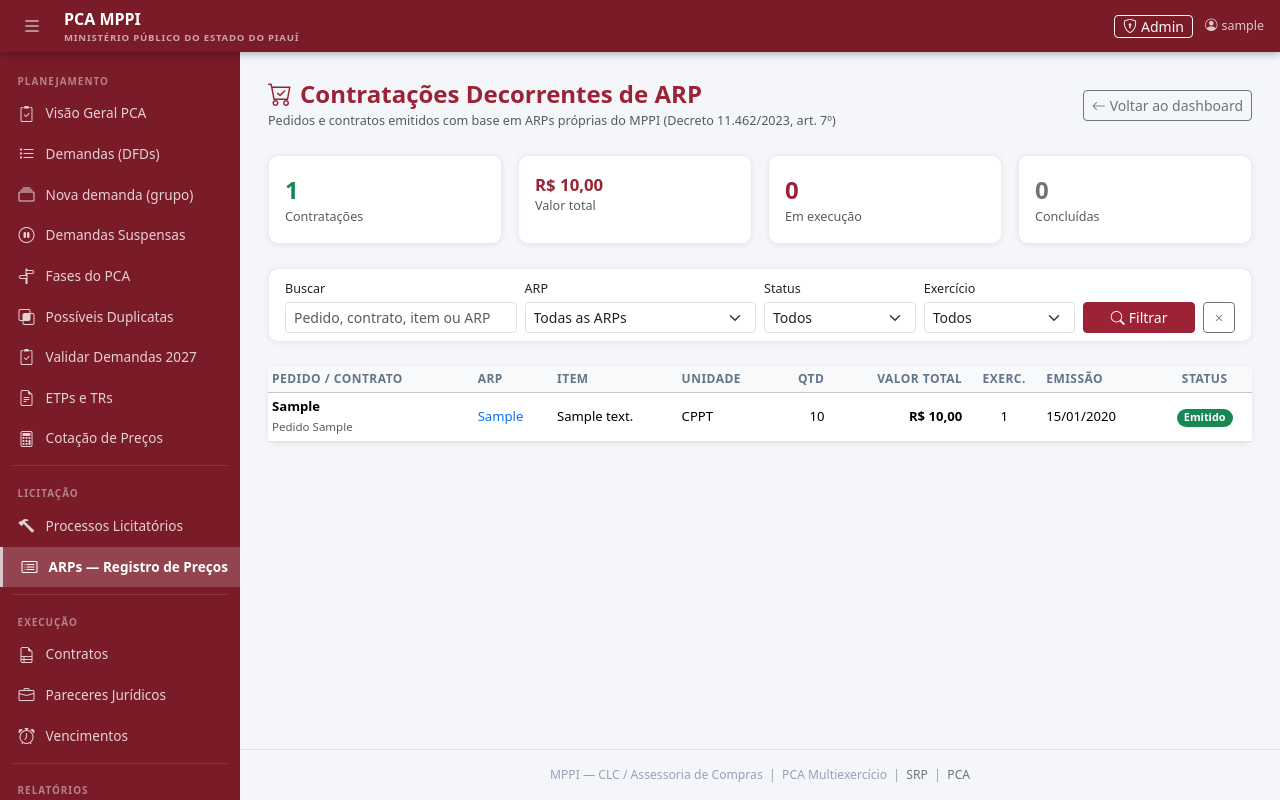
After one commit to Thiago-Nog84/pca-multiexercicio-backend, a Django app: page /srp/contratacoes/ in a window 1280 px wide. The commit adds this page. Run offline with Django 5.2, Linux system fonts and the light colour scheme; a user stored in the database is signed in; tables that the repository leaves empty hold one stand-in row (values such as "Sample post"); parts of the project's set-up code (start-up, migrations or seed data) failed here and were passed over.

Commit message:
feat(srp): pagina de contratacoes decorrentes no lugar do admin cru

```diff
--- /dev/null
+++ b/apps/srp/templates/srp/contratacoes_decorrentes.html
@@ -0,0 +1,180 @@
+{% extends "srp/base_srp.html" %}
+{% load humanize %}
+
+{% block title %}Contratações Decorrentes — SRP MPPI{% endblock %}
+
+{% block srp_extra_style %}
+.stat-card { border-radius: 10px; border: 1px solid #e8ecf0; }
+.filtro-card { border-radius: 10px; border: 1px solid #e8ecf0; }
+.tabela-contratacoes td { vertical-align: middle; font-size: .82rem; }
+{% endblock %}
+
+{% block content %}
+
+<!-- Cabeçalho -->
+<div class="d-flex align-items-center justify-content-between mb-4 flex-wrap gap-2">
+  <div>
+    <h4 class="fw-bold mb-0" style="color:var(--mppi-azul);">
+      <i class="bi bi-cart-check me-2"></i>Contratações Decorrentes de ARP
+    </h4>
+    <small class="text-muted">
+      Pedidos e contratos emitidos com base em ARPs próprias do MPPI (Decreto 11.462/2023, art. 7º)
+    </small>
+  </div>
+  <a href="{% url 'srp:dashboard' %}" class="btn btn-outline-secondary btn-sm">
+    <i class="bi bi-arrow-left me-1"></i>Voltar ao dashboard
+  </a>
+</div>
+
+<!-- Cards de totais -->
+<div class="row g-3 mb-4">
+  <div class="col-6 col-md-3">
+    <div class="card stat-card p-3 h-100">
+      <div class="fs-4 fw-bold" style="color:#198754;">{{ total }}</div>
+      <div class="text-muted small">Contratações {% if f_arp or f_status or f_exercicio or f_unidade or busca %}(filtradas){% endif %}</div>
+    </div>
+  </div>
+  <div class="col-6 col-md-3">
+    <div class="card stat-card p-3 h-100">
+      <div class="fw-bold" style="color:var(--mppi-vermelho); font-size:1.05rem;">
+        R$&nbsp;{{ valor_total|floatformat:"2g" }}
+      </div>
+      <div class="text-muted small">Valor total</div>
+    </div>
+  </div>
+  <div class="col-6 col-md-3">
+    <div class="card stat-card p-3 h-100">
+      <div class="fs-4 fw-bold text-primary">{{ por_status.em_execucao|default:0 }}</div>
+      <div class="text-muted small">Em execução</div>
+    </div>
+  </div>
+  <div class="col-6 col-md-3">
+    <div class="card stat-card p-3 h-100">
+      <div class="fs-4 fw-bold text-secondary">{{ por_status.concluido|default:0 }}</div>
+      <div class="text-muted small">Concluídas</div>
+    </div>
+  </div>
+</div>
+
+<!-- Filtros -->
+<div class="card filtro-card mb-4">
+  <div class="card-body py-2 px-3">
+    <form method="get" class="row g-2 align-items-end">
+      <div class="col-12 col-md-3">
+        <label class="form-label small mb-1">Buscar</label>
+        <input type="search" name="q" value="{{ busca }}" class="form-control form-control-sm"
+               placeholder="Pedido, contrato, item ou ARP">
+      </div>
+      <div class="col-6 col-md-3">
+        <label class="form-label small mb-1">ARP</label>
+        <select name="arp" class="form-select form-select-sm">
+          <option value="">Todas as ARPs</option>
+          {% for a in arps %}
+            <option value="{{ a.pk }}" {% if f_arp == a.pk|stringformat:"s" %}selected{% endif %}>
+              {{ a.numero_arp }}
+            </option>
+          {% endfor %}
+        </select>
+      </div>
+      <div class="col-6 col-md-2">
+        <label class="form-label small mb-1">Status</label>
+        <select name="status" class="form-select form-select-sm">
+          <option value="">Todos</option>
+          {% for val, label in status_choices %}
+            <option value="{{ val }}" {% if f_status == val %}selected{% endif %}>{{ label }}</option>
+          {% endfor %}
+        </select>
+      </div>
+      <div class="col-6 col-md-2">
+        <label class="form-label small mb-1">Exercício</label>
+        <select name="exercicio" class="form-select form-select-sm">
+          <option value="">Todos</option>
+          {% for ex in exercicios %}
+            <option value="{{ ex }}" {% if f_exercicio == ex|stringformat:"s" %}selected{% endif %}>{{ ex }}</option>
+          {% endfor %}
+        </select>
+      </div>
+      <div class="col-6 col-md-2 d-flex gap-2">
+        <button type="submit" class="btn btn-primary btn-sm flex-fill">
+          <i class="bi bi-search me-1"></i>Filtrar
+        </button>
+        <a href="{% url 'srp:contratacoes_decorrentes' %}" class="btn btn-outline-secondary btn-sm">
+          <i class="bi bi-x"></i>
+        </a>
+      </div>
+    </form>
+  </div>
+</div>
+
+<!-- Tabela -->
+<div class="card arp-card">
+  <div class="card-body p-0">
+    <div class="table-responsive">
+      <table class="table table-hover table-sm mb-0 tabela-contratacoes">
+        <thead class="table-light">
+          <tr>
+            <th>Pedido / Contrato</th>
+            <th>ARP</th>
+            <th>Item</th>
+            <th>Unidade</th>
+            <th class="text-end">Qtd</th>
+            <th class="text-end">Valor total</th>
+            <th class="text-center">Exerc.</th>
+            <th>Emissão</th>
+            <th class="text-center">Status</th>
+          </tr>
+        </thead>
+        <tbody>
+          {% if not contratacoes %}
+          <tr>
+            <td colspan="9" class="text-center text-muted py-4">
+              <i class="bi bi-inbox fs-3 d-block mb-2"></i>
+              Nenhuma contratação decorrente encontrada.
+              {% if f_arp or f_status or f_exercicio or f_unidade or busca %}
+                <a href="{% url 'srp:contratacoes_decorrentes' %}" class="d-block mt-1">Limpar filtros</a>
+              {% endif %}
+            </td>
+          </tr>
+          {% endif %}
+          {% for c in contratacoes %}
+          <tr>
+            <td>
+              <span class="fw-semibold">{{ c.numero_contrato|default:c.numero_pedido }}</span>
+              {% if c.numero_contrato and c.numero_pedido %}
+                <br><span class="text-muted" style="font-size:.72rem;">Pedido {{ c.numero_pedido }}</span>
+              {% endif %}
+            </td>
+            <td>
+              <a href="{% url 'srp:arp_detalhe' c.arp.pk %}" class="text-decoration-none">
+                {{ c.arp.numero_arp }}
+              </a>
+            </td>
+            <td style="max-width:240px;">
+              <div class="text-truncate" style="max-width:240px;" title="{{ c.item_arp.descricao }}">
+                {{ c.item_arp.descricao|truncatechars:55 }}
+              </div>
+            </td>
+            <td>{{ c.unidade_requisitante.sigla|default:"—" }}</td>
+            <td class="text-end">{{ c.quantidade|floatformat:"0g" }}</td>
+            <td class="text-end fw-bold">R$ {{ c.valor_total|floatformat:"2g" }}</td>
+            <td class="text-center">{{ c.exercicio|default:"—" }}</td>
+            <td>{{ c.data_emissao|date:"d/m/Y" }}</td>
+            <td class="text-center">
+              <span class="badge rounded-pill
+                {% if c.status == 'concluido' %}bg-secondary
+                {% elif c.status == 'em_execucao' %}bg-primary
+                {% elif c.status == 'cancelado' %}bg-danger
+                {% else %}bg-success{% endif %}
+                " style="font-size:.68rem;">
+                {{ c.get_status_display }}
+              </span>
+            </td>
+          </tr>
+          {% endfor %}
+        </tbody>
+      </table>
+    </div>
+  </div>
+</div>
+
+{% endblock %}
--- a/apps/srp/templates/srp/dashboard.html
+++ b/apps/srp/templates/srp/dashboard.html
@@ -132,7 +132,7 @@
         R$&nbsp;{{ dim_contratacoes.valor_total|floatformat:"2g" }}
         {% if dim_contratacoes.contratos_api %}· {{ dim_contratacoes.contratos_api }} via API{% endif %}
       </div>
-      <a href="/admin/srp/contratacaodecorrente/" class="stretched-link"></a>
+      <a href="{% url 'srp:contratacoes_decorrentes' %}" class="stretched-link"></a>
     </div>
   </div>
 
--- a/apps/srp/urls.py
+++ b/apps/srp/urls.py
@@ -2,6 +2,7 @@ from django.urls import path
 
 from .views import (
     ARPDetalheView,
+    ContratacoesDecorrentesView,
     DashboardSRPView,
     ImportarARPView,
     SincronizarARPPNCPView,
@@ -12,6 +13,7 @@ app_name = "srp"
 
 urlpatterns = [
     path("", DashboardSRPView.as_view(), name="dashboard"),
+    path("contratacoes/", ContratacoesDecorrentesView.as_view(), name="contratacoes_decorrentes"),
     path("arp/<int:pk>/", ARPDetalheView.as_view(), name="arp_detalhe"),
     path("arp/<int:pk>/sincronizar-pncp/", SincronizarARPPNCPView.as_view(), name="arp_sincronizar_pncp"),
     path("importar/", ImportarARPView.as_view(), name="importar_arp"),
--- a/apps/srp/views.py
+++ b/apps/srp/views.py
@@ -592,3 +592,94 @@ class SRPUnidadeView(View):
             "outras_unidades": todas_unidades,
         }
         return render(request, self.template_name, context)
+
+
+@method_decorator(login_required, name="dispatch")
+class ContratacoesDecorrentesView(View):
+    """
+    Lista as contratações decorrentes de ARPs próprias do MPPI (dimensão 2 do
+    SRP). Substitui o acesso ao admin cru — página com filtros por ARP, status,
+    exercício e unidade, além de totais.
+    """
+
+    template_name = "srp/contratacoes_decorrentes.html"
+
+    def get(self, request):
+        from django.db.models import Sum
+
+        qs = (
+            ContratacaoDecorrente.objects
+            .select_related("arp", "item_arp", "unidade_requisitante")
+            .order_by("-data_emissao", "-criado_em")
+        )
+
+        # Filtros
+        f_arp        = request.GET.get("arp", "")
+        f_status     = request.GET.get("status", "")
+        f_exercicio  = request.GET.get("exercicio", "")
+        f_unidade    = request.GET.get("unidade", "")
+        busca        = request.GET.get("q", "").strip()
+
+        if f_arp:
+            qs = qs.filter(arp_id=f_arp)
+        if f_status:
+            qs = qs.filter(status=f_status)
+        if f_exercicio:
+            qs = qs.filter(exercicio=f_exercicio)
+        if f_unidade:
+            qs = qs.filter(unidade_requisitante__sigla=f_unidade)
+        if busca:
+            qs = qs.filter(
+                Q(numero_pedido__icontains=busca)
+                | Q(numero_contrato__icontains=busca)
+                | Q(item_arp__descricao__icontains=busca)
+                | Q(arp__numero_arp__icontains=busca)
+            )
+
+        # Totais (respeitam os filtros)
+        agregados = qs.aggregate(total=Sum("valor_total"))
+        valor_total = agregados["total"] or 0
+
+        por_status = {
+            linha["status"]: linha["n"]
+            for linha in qs.values("status").annotate(n=models.Count("id"))
+        }
+
+        # Opções de filtro
+        arps_com_contratacoes = (
+            AtaRegistroPrecos.objects
+            .filter(contratacoes_decorrentes__isnull=False)
+            .distinct()
+            .order_by("-data_inicio_vigencia")
+        )
+        from apps.core.models import UnidadeRequisitante
+        unidades = (
+            UnidadeRequisitante.objects
+            .filter(contratacoes_decorrentes__isnull=False)
+            .distinct()
+            .order_by("sigla")
+        )
+        exercicios = (
+            ContratacaoDecorrente.objects
+            .exclude(exercicio__isnull=True)
+            .values_list("exercicio", flat=True)
+            .distinct()
+            .order_by("-exercicio")
+        )
+
+        context = {
+            "contratacoes": qs,
+            "total": qs.count(),
+            "valor_total": valor_total,
+            "por_status": por_status,
+            "arps": arps_com_contratacoes,
+            "unidades": unidades,
+            "exercicios": exercicios,
+            "status_choices": ContratacaoDecorrente.STATUS,
+            "f_arp": f_arp,
+            "f_status": f_status,
+            "f_exercicio": f_exercicio,
+            "f_unidade": f_unidade,
+            "busca": busca,
+        }
+        return render(request, self.template_name, context)
```
